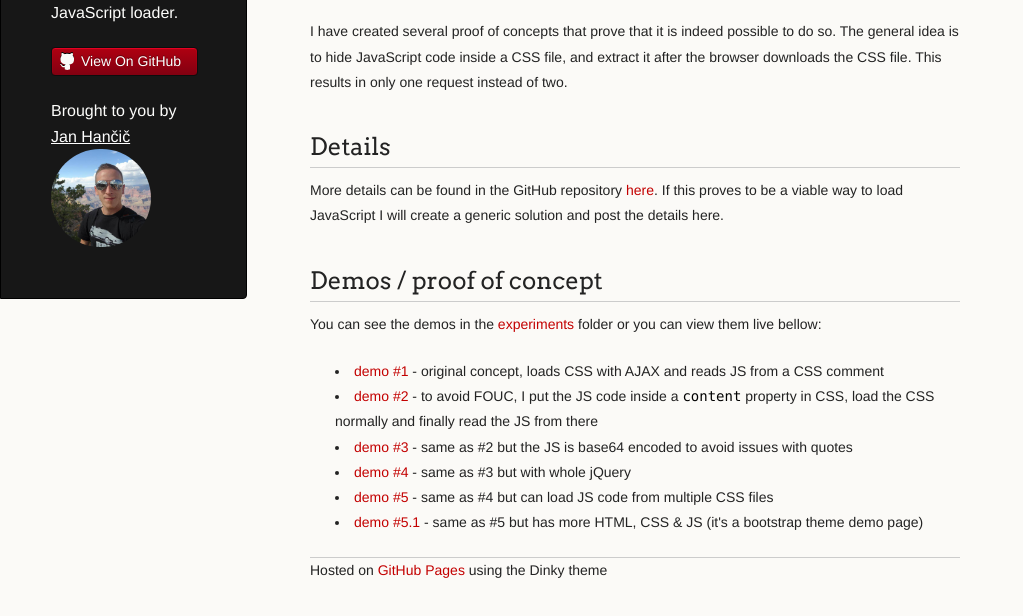
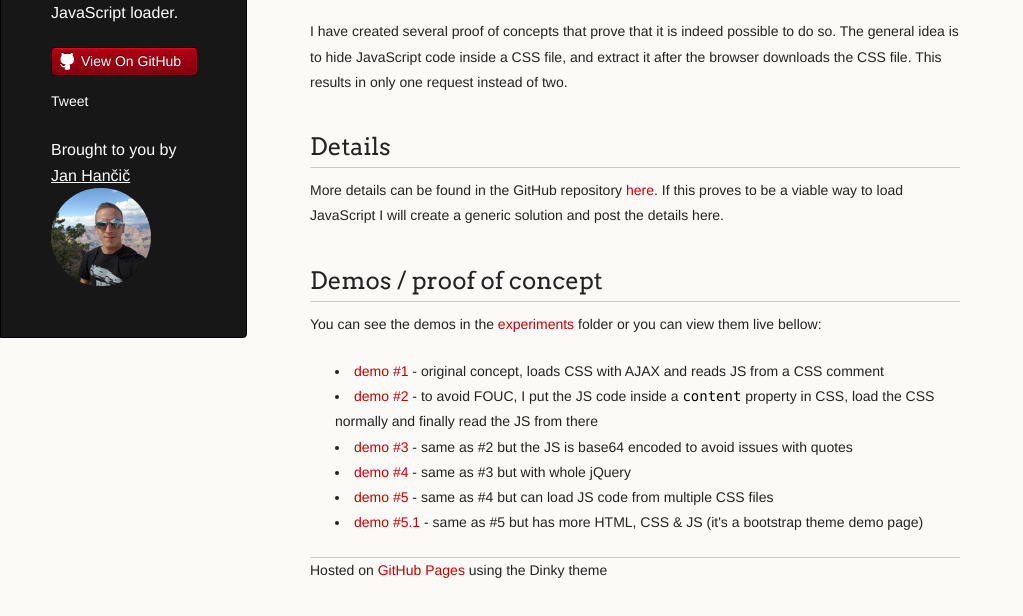
Before and after one commit to janhancic/platypus.js, a plain HTML site: page index.html in a window 1280 px wide. Shown: the part 154-770 px from the top of the page, without its empty margins (0-1023 px from the left). Drawn offline with Linux system fonts and the light colour scheme.

Commit message:
add tweet button

```diff
--- a/index.html
+++ b/index.html
@@ -5,7 +5,7 @@
 		<meta http-equiv="X-UA-Compatible" content="chrome=1">
 		<title>Platypus.js by janhancic</title>
 
-		<link rel="stylesheet" href="stylesheets/styles.css">
+		<link rel="stylesheet" href="stylesheets/styles.css?v=2">
 		<link rel="stylesheet" href="stylesheets/pygment_trac.css">
 		<script src="javascripts/scale.fix.js"></script>
 		<meta name="viewport" content="width=device-width, initial-scale=1, user-scalable=no">
@@ -20,6 +20,9 @@
 				<p class="header">Experimental JavaScript loader.</p>
 				<ul>
 					<li><a class="buttons github" href="https://github.com/janhancic/platypus.js">View On GitHub</a></li>
+					<li>
+						<a href="https://twitter.com/share" class="twitter-share-button" data-lang="en" data-url="http://janhancic.github.com/platypus.js/">Tweet</a>
+					</li>
 				</ul>
 				<p class="header" id="author">
 					<span>Brought to you by <a class="header name" href="http://hancic.info">Jan Hančič</a></span>
@@ -53,6 +56,7 @@
 		</div>
 
 		<!--[if !IE]><script>fixScale(document);</script><![endif]-->
+		<script>!function(d,s,id){var js,fjs=d.getElementsByTagName(s)[0];if(!d.getElementById(id)){js=d.createElement(s);js.id=id;js.src="https://platform.twitter.com/widgets.js";fjs.parentNode.insertBefore(js,fjs);}}(document,"script","twitter-wjs");</script>
 		<script type="text/javascript">
 		var _gaq = _gaq || [];
 		_gaq.push(['_setAccount', 'UA-848713-12']);
--- a/stylesheets/styles.css
+++ b/stylesheets/styles.css
@@ -288,6 +288,15 @@ header li:hover {
   background: linear-gradient(top, #C3001D 0%,#950119 100%);
 }
 
+header li:last-child, header li:last-child:hover {
+  background: none;
+  border-radius: 0;
+  border: none;
+  -webkit-box-shadow: none;
+  box-shadow: none;
+  padding-left: 0;
+}
+
 a.buttons {
 	-webkit-font-smoothing: antialiased;
 	background: url(../images/arrow-down.png) no-repeat;
```
